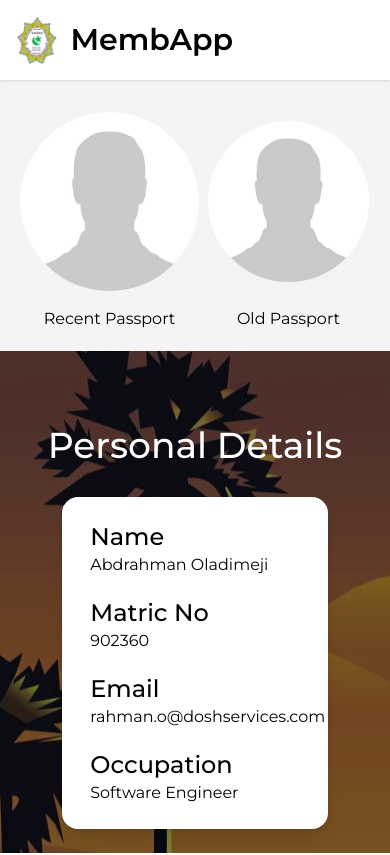
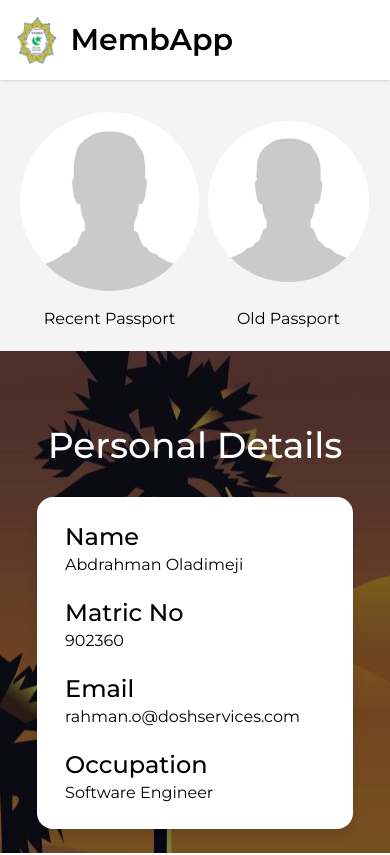
Before and after one commit to rahmlad-aramide/laumga-membapp, a React (Vite) app: page /dashboard in a window 390 px wide. Shown: the top 855 px of the page. Built offline with nearby package versions, Linux system fonts and the light colour scheme.

Commit message:
fixed mobile responsiveness for dashboard page

```diff
--- a/src/pages/Dashboard/Dashboard.jsx
+++ b/src/pages/Dashboard/Dashboard.jsx
@@ -23,11 +23,11 @@ const Dashboard = () => {
           </div>
         </div>
         <div className='col-span-9'>
-        <div className="w-[90%] mx-auto mt-[50px] md:mt-[150px] px-7 md:px-14 py-6 md:py-10">
+        <div className="w-[90%] mx-auto mt-[50px] md:mt-[150px] md:px-7 md:px-14 py-6 md:py-10">
           <div className="text-white text-center font-mont font-medium text-4xl">
             Personal Details
           </div>
-          <div className="grid grid-cols-1 md:grid-cols-2 gap-5 bg-white rounded-2xl w-[90%] mx-auto mt-8 shadow-lg px-7 md:px-14 py-6 md:py-10">
+          <div className="grid grid-cols-1 md:grid-cols-2 gap-5 bg-white rounded-2xl max-w-[90%] mx-auto mt-8 shadow-lg px-7 md:px-14 py-6 md:py-10">
             <div>
               <div className='font-medium text-2xl'>Name</div>
               <div>Abdrahman Oladimeji</div>
```
